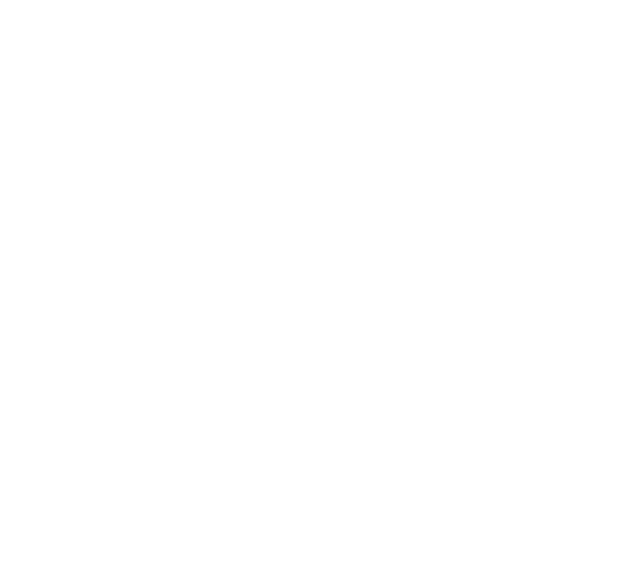
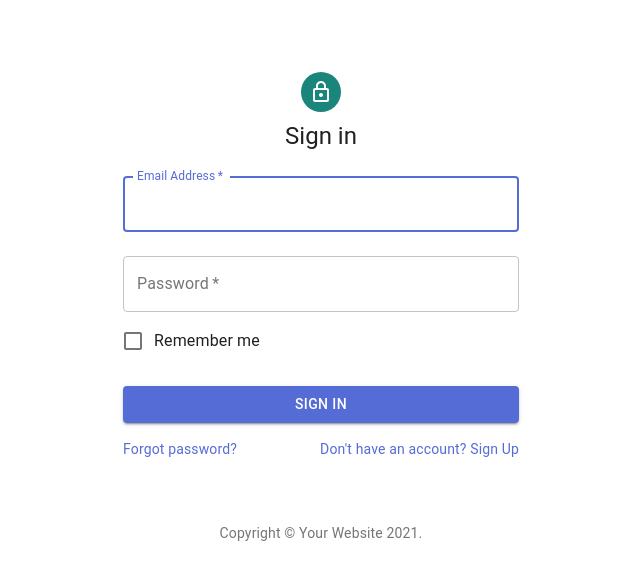
Before and after one commit to neverkal/my-eats, a React (Create React App) app: page /sign-in in a window 1280 px wide. Shown: the top 580 px of the page, without its empty margins (319-959 px from the left). Built offline with nearby package versions, Linux system fonts and the light colour scheme.

Commit message:
로그인 컴포넌트 개발중

```diff
--- a/src/App.js
+++ b/src/App.js
@@ -1,13 +1,13 @@
 import React from 'react';
 import { Route } from 'react-router-dom';
 import Blog from './Blog';
-import Login from './Login';
+import SignIn from './SignIn/SignIn';
 
 export default function App() {
   return (
     <>
       <Route component={Blog} path="/" exact />
-      <Route component={Login} path="/login" />
+      <Route component={SignIn} path="/sign-in" />
     </>
   );
 }
--- a/src/Login.js
+++ /dev/null
@@ -1,5 +0,0 @@
-import React from 'react';
-
-export default function Login() {
-  return <div>로그인!</div>;
-}
--- /dev/null
+++ b/src/SignIn/SignIn.js
@@ -0,0 +1,108 @@
+import React from 'react';
+import Avatar from '@material-ui/core/Avatar';
+import Button from '@material-ui/core/Button';
+import CssBaseline from '@material-ui/core/CssBaseline';
+import TextField from '@material-ui/core/TextField';
+import FormControlLabel from '@material-ui/core/FormControlLabel';
+import Checkbox from '@material-ui/core/Checkbox';
+import Link from '@material-ui/core/Link';
+import Grid from '@material-ui/core/Grid';
+import Box from '@material-ui/core/Box';
+import LockOutlinedIcon from '@material-ui/icons/LockOutlined';
+import Typography from '@material-ui/core/Typography';
+import { makeStyles } from '@material-ui/core/styles';
+import Container from '@material-ui/core/Container';
+
+function Copyright() {
+  return (
+    <Typography variant="body2" color="textSecondary" align="center">
+      {'Copyright © '}
+      <Link color="inherit" href="https://material-ui.com/">
+        Your Website
+      </Link>{' '}
+      {new Date().getFullYear()}
+      {'.'}
+    </Typography>
+  );
+}
+
+const useStyles = makeStyles((theme) => ({
+  paper: {
+    marginTop: theme.spacing(8),
+    display: 'flex',
+    flexDirection: 'column',
+    alignItems: 'center',
+  },
+  avatar: {
+    margin: theme.spacing(1),
+    backgroundColor: theme.palette.secondary.main,
+  },
+  form: {
+    width: '100%', // Fix IE 11 issue.
+    marginTop: theme.spacing(1),
+  },
+  submit: {
+    margin: theme.spacing(3, 0, 2),
+  },
+}));
+
+export default function SignIn() {
+  const classes = useStyles();
+
+  return (
+    <Container component="main" maxWidth="xs">
+      <CssBaseline />
+      <div className={classes.paper}>
+        <Avatar className={classes.avatar}>
+          <LockOutlinedIcon />
+        </Avatar>
+        <Typography component="h1" variant="h5">
+          Sign in
+        </Typography>
+        <form className={classes.form} noValidate>
+          <TextField
+            variant="outlined"
+            margin="normal"
+            required
+            fullWidth
+            id="email"
+            label="Email Address"
+            name="email"
+            autoComplete="email"
+            autoFocus
+          />
+          <TextField
+            variant="outlined"
+            margin="normal"
+            required
+            fullWidth
+            name="password"
+            label="Password"
+            type="password"
+            id="password"
+            autoComplete="current-password"
+          />
+          <FormControlLabel control={<Checkbox value="remember" color="primary" />} label="Remember me" />
+          <Button type="submit" fullWidth variant="contained" color="primary" className={classes.submit}>
+            Sign In
+          </Button>
+          <Grid container>
+            <Grid item xs>
+              <Link href="#" variant="body2">
+                Forgot password?
+              </Link>
+            </Grid>
+            <Grid item>
+              <Link href="#" variant="body2">
+                {"Don't have an account? Sign Up"}
+              </Link>
+            </Grid>
+          </Grid>
+        </form>
+      </div>
+      <Box mt={8}>
+        <Copyright />
+      </Box>
+    </Container>
+  );
+}
```
